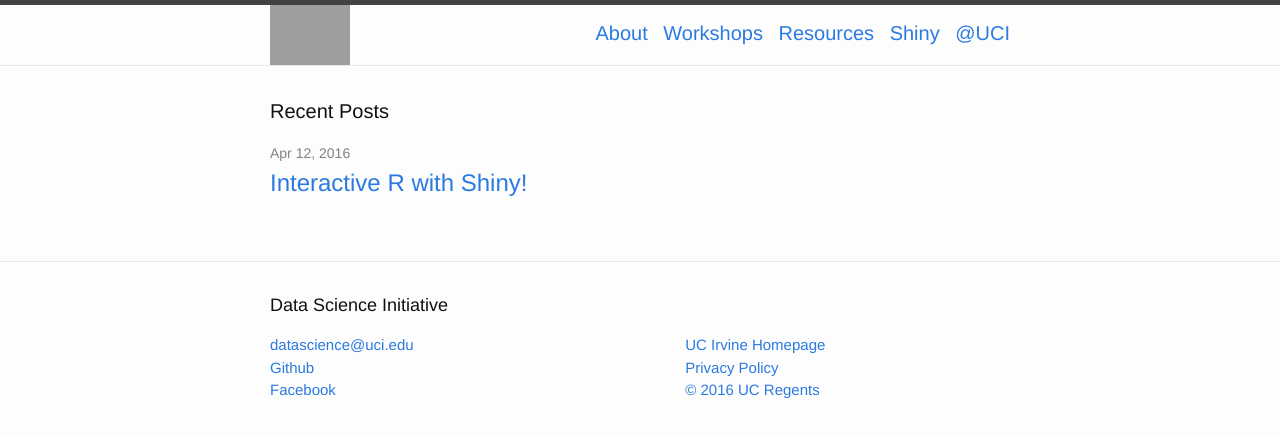
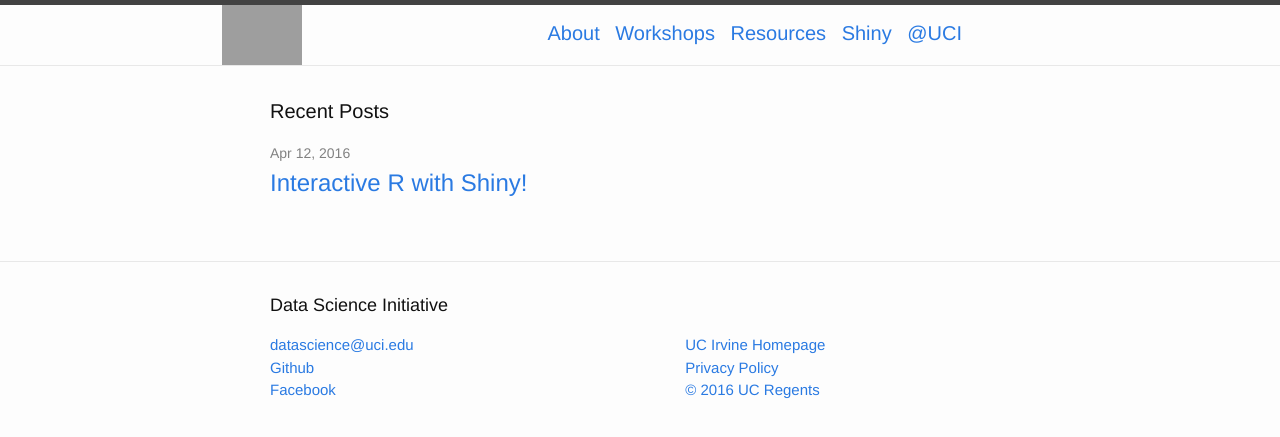
Before and after one commit to UCIDataScienceInitiative/UCIDataScienceInitiative.github.io, a Jekyll site: the page built from index.html, in a window 1280 px wide. Shown: the top 437 px of the page. Built offline with Jekyll 4.4.1, drawn with Linux system fonts in a browser that asks for light colours; grey boxes are pictures that could not be loaded.

Commit message:
Update _base.scss

```diff
--- a/_sass/_base.scss
+++ b/_sass/_base.scss
@@ -181,7 +181,7 @@
     max-width: -webkit-calc(#{$content-width} - (#{$spacing-unit} * 2));
     max-width:         calc(#{$content-width} - (#{$spacing-unit} * 2));
     margin-right: auto;
-    margin-left: auto;
+    margin-left: 15%;
     padding-right: $spacing-unit;
     padding-left: $spacing-unit;
     @extend %clearfix;
```
